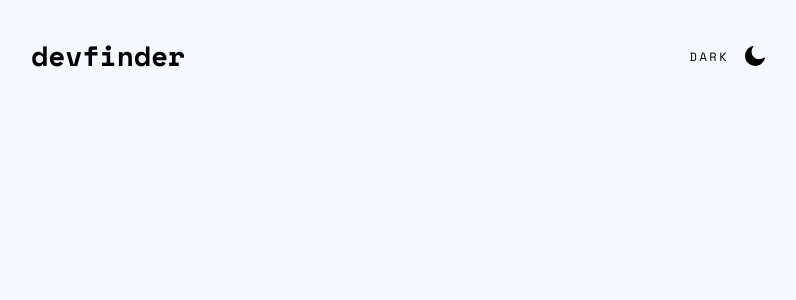
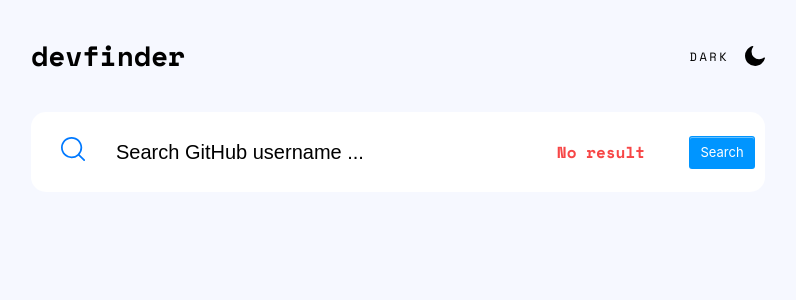
Before and after one commit to IvanKorneev/githubFinder, a React (Create React App) app: page / in a window 1280 px wide. Shown: the top 300 px of the page, without its empty margins (242-1038 px from the left). Built offline with nearby package versions, Linux system fonts and the light colour scheme.

Commit message:
add component search

```diff
--- a/src/App.tsx
+++ b/src/App.tsx
@@ -1,10 +1,12 @@
 import {Container} from "./components/Container";
 import {TheHeader} from "./components/TheHeader";
+import {Search} from "./components/Search";
 
 function App() {
   return (
     <Container>
       <TheHeader/>
+        <Search hasError onSubmit={()=>{}}/>
     </Container>
   );
 }
--- /dev/null
+++ b/src/components/Search/Search.module.scss
@@ -0,0 +1,100 @@
+:global {
+  body[data-theme='light'] {
+    --search-bg: var(--white);
+    --search-color: var(--gray-300);
+    --search-placeholder-color: var(--gray-200);
+    --search-shadow: var(--shadow);
+  }
+
+  body[data-theme='dark'] {
+    --search-bg: var(--gray-400);
+    --search-color: var(--white);
+    --search-placeholder-color: var(--white);
+    --search-shadow: unset;
+  }
+}
+
+.search {
+  position: relative;
+  width: 100%;
+  overflow: hidden;
+  padding: 10px 10px 10px 16px;
+  background-color: var(--search-bg, white);
+  display: flex;
+  align-items: center;
+  box-shadow: var(--search-shadow);
+  border-radius: 15px;
+
+  @media (min-width: 767px) {
+    padding: 10px 10px 10px 30px;
+  }
+
+  &>button {
+    flex-shrink: 0;
+    background-color: #0095ff;
+    border: 1px solid transparent;
+    border-radius: 3px;
+    box-shadow: rgb(255 255 255 / 40%) 0 1px 0 0 inset;
+    box-sizing: border-box;
+    color: #fff;
+    cursor: pointer;
+    display: inline-block;
+    font-family: -apple-system,system-ui,"Segoe UI","Liberation Sans",sans-serif;
+    font-size: 13px;
+    font-weight: 400;
+    line-height: 1.15385;
+    margin: 0;
+    outline: none;
+    padding: 8px 0.8em;
+    position: relative;
+    text-align: center;
+  }
+}
+
+.label {
+  cursor: pointer;
+}
+
+.textField {
+  padding: 0 10px;
+  flex-grow: 5;
+  height: 60px;
+  max-width: calc(100% - 100px - 20px);
+  border: none;
+  color: var(--search-color);
+  font-size: 0.75rem;
+  line-height: 1.5;
+  cursor: pointer;
+  background-color: var(--search-bg);
+
+  &::placeholder {
+    color: var(--search-placeholder-color);
+  }
+
+  &:focus {
+    outline: none;
+  }
+
+  @media (min-width: 767px) {
+    margin: 0 5px;
+    font-size: 1.25rem;
+    margin: 0 20px;
+  }
+}
+
+.error {
+  position: absolute;
+  right: 50%;
+  bottom: 5px;
+  color: var(--error-color);
+  font-size: 1rem;
+  line-height: 1.5;
+  font-weight: 700;
+
+  @media (min-width: 767px) {
+    right: 120px;
+    top: 50%;
+    transform: translateY(-50%);
+    bottom: unset;
+  }
+}
--- /dev/null
+++ b/src/components/Search/Search.tsx
@@ -0,0 +1,38 @@
+import styles from './Search.module.scss';
+import {ReactComponent as SearchIcon} from "assets/icon-search.svg";
+import React, {useRef} from "react";
+
+interface SearchProps {
+    hasError: boolean,
+    onSubmit: (text: string) => void
+}
+
+export const Search = ({hasError, onSubmit}: SearchProps) => {
+    const searchRef = useRef<HTMLInputElement | null>(null);
+
+    const handleSubmit = (event: React.FormEvent) => {
+        event.preventDefault()
+        const text = searchRef.current?.value || '';
+        if (text) {
+            onSubmit(text)
+            if (searchRef.current) {
+                searchRef.current.value = '';
+            }
+        }
+
+    };
+    return (
+        <form onSubmit={handleSubmit}>
+            <div className={styles.search}>
+                <label htmlFor='search' className={styles.label}>
+                    <SearchIcon/>
+                </label>
+                <input type='text' ref={searchRef} className={styles.textField} id='search' name='username'
+                       placeholder='Search GitHub username ...'/>
+
+                {hasError && (<div className={styles.error}> No result</div>)}
+                <button>Search</button>
+            </div>
+        </form>
+    );
+};
--- /dev/null
+++ b/src/components/Search/index.ts
@@ -0,0 +1 @@
+export * from './Search';
```
